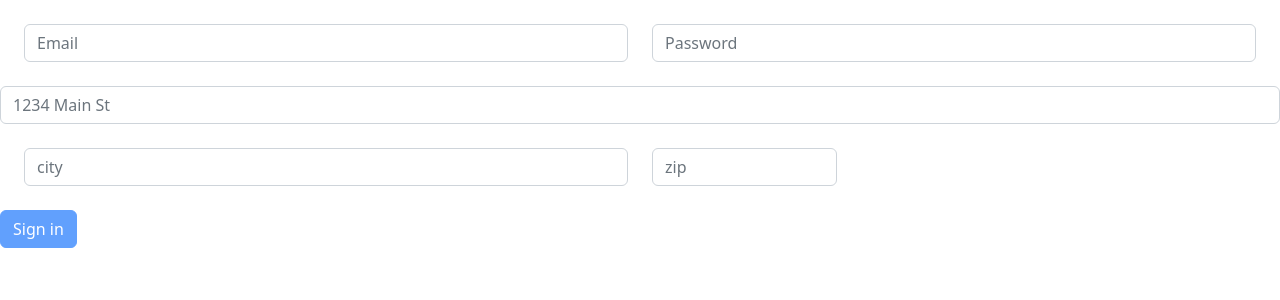
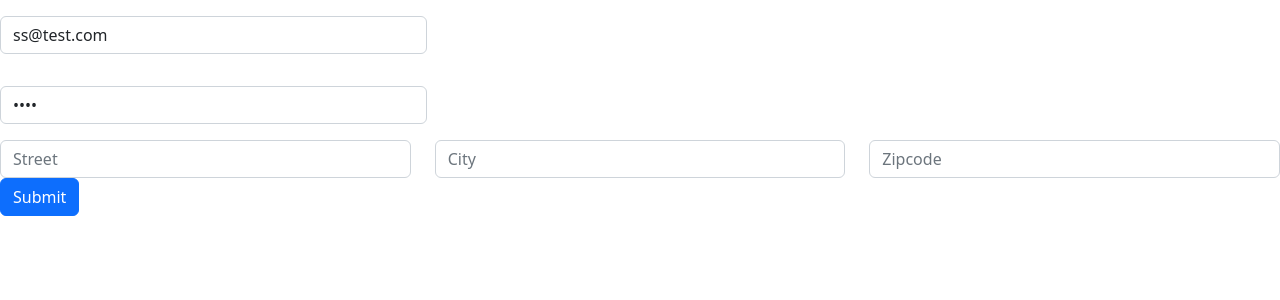
Before and after one commit to lets-build-with-code/Angular-tutorials, an Angular app: page / in a window 1280 px wide. Shown: the top 300 px of the page. Built offline with nearby package versions, Linux system fonts and the light colour scheme.

Commit message:
Angular-#63-#64-Reactive-Form

```diff
--- a/src/app/app.component.html
+++ b/src/app/app.component.html
@@ -1,50 +1,17 @@
-<div class="alert alert-success" role="alert" *ngIf="isFormSubmittedSuccessfully">
-  <h4 class="alert-heading">User Data is Submitted</h4>
-</div>
+<form [formGroup]="loginFormGroup" (ngSubmit)="login()">
+  <div class="form-grou col-4 py-3">
+    <input type="email" class="form-control" id="exampleInputEmail1" aria-describedby="emailHelp"
+      placeholder="Enter email" formControlName="email">
+  </div>
+  <div class="form-group col-4 py-3">
+    <input type="password" class="form-control" id="exampleInputPassword1" placeholder="Password"
+      formControlName="password">
+  </div>
 
-<form #userForm="ngForm" (ngSubmit)="submitUserDetail(userForm)">
-
-    <div class="row p-4">
-      <div class="form-group col-md-6">
-        <input type="email" class="form-control" id="inputEmail4" placeholder="Email" [(ngModel)]="userFormInput.email"  name="email" required
-        minlength="5"  #email="ngModel"
-        >
-        <span *ngIf="userForm.form.controls['email']?.touched && userForm.form.controls['email']?.hasError('required')" class="text-danger">
-          Name is Required
-        </span>
-        <span *ngIf="email.touched && userForm.form.controls['email']?.hasError('minlength')" class="text-danger">
-          Name  minimum length should be 5 character
-        </span>
-      </div>
-      <div class="form-group col-md-6">
-        <input type="password" class="form-control" id="inputPassword4" placeholder="Password" [(ngModel)]="userFormInput.password" name="password"
-        required>
-        <span *ngIf="userForm.form.controls['password']?.touched && userForm.form.controls['password']?.hasError('required')" class="text-danger">
-          Name is Required
-        </span>
-      </div>
-    </div>
-    <div class="form-group">
-      <input type="text" class="form-control" id="inputAddress" placeholder="1234 Main St" [(ngModel)]="userFormInput.address" name="address" required>
-      <span *ngIf="userForm.form.controls['address']?.touched && userForm.form.controls['address']?.hasError('required')" class="text-danger">
-        Name is Required
-      </span>
-    </div>
-
-    <div class="row  p-4">
-      <div class="form-group col-md-6">
-        <input type="text" class="form-control" id="inputCity" placeholder="city" [(ngModel)]="userFormInput.city" name="city" required>
-        <span *ngIf="userForm.form.controls['city']?.touched && userForm.form.controls['city']?.hasError('required')" class="text-danger">
-          Name is Required
-        </span>
-      </div>
-
-      <div class="form-group col-md-2">
-        <input type="text" class="form-control" id="inputZip" placeholder="zip" [(ngModel)]="userFormInput.zip" name="zip" required>
-        <span *ngIf="userForm.form.controls['zip']?.touched && userForm.form.controls['zip']?.hasError('required')" class="text-danger">
-          Name is Required
-        </span>
-      </div>
-    </div>
-    <button type="submit" class="btn btn-primary" [disabled]="!userForm.form.valid" >Sign in</button>
-  </form>
+  <div class="form-group row" [formGroup]="addrFormGroup">
+    <div class="col-4"> <input type="text" class="form-control" placeholder="Street" formControlName="street"></div>
+    <div class="col-4"><input type="text" class="form-control" placeholder="City" formControlName="city"></div>
+    <div class="col-4"><input type="text" class="form-control" placeholder="Zipcode" formControlName="zipcode"></div>
+  </div>
+  <button type="submit" class="btn btn-primary">Submit</button>
+</form>
--- a/src/app/app.component.ts
+++ b/src/app/app.component.ts
@@ -1,7 +1,7 @@
 
 
 import { Component } from '@angular/core';
-import { NgForm } from '@angular/forms';
+import { FormControl, FormGroup, NgForm } from '@angular/forms';
 import { HttpRequestService } from './http-request.service';
 
 
@@ -15,32 +15,29 @@ import { HttpRequestService } from './http-request.service';
 
 export class AppComponent {
 
-  userFormInput = {
-    email:'',
-    password:'',
-    address:'',
-    city:'',
-    zip:''
+  loginFormGroup! : FormGroup;
+  addrFormGroup: FormGroup = new FormGroup({
+    street : new FormControl(''),
+    city : new FormControl(''),
+    zipcode : new FormControl(''),
+
+  })
+
+  constructor(){
+      this.loginFormGroup = new FormGroup({
+        email : new FormControl('ss@test.com'),
+        password : new FormControl('1234'),
+        address : this.addrFormGroup
+      })
   }
-  isFormSubmittedSuccessfully:boolean = false
 
-  constructor(private httpRequest : HttpRequestService) {
+  login() {
+    const emailMatch = this.loginFormGroup.value.email.split('@')[1];
+    if(emailMatch === 'abc.com') {
+      this.loginFormGroup.removeControl('address');
+    }
 
-  }
-  submitUserDetail(userForm:NgForm) {
-    console.log("form : ", userForm.form.value, userForm);
-
-    this.httpRequest.createUser(userForm.form.value).subscribe({
-      next:res =>{ console.log(res)
-        this.isFormSubmittedSuccessfully = true;
-         userForm.resetForm();
-         setTimeout(()=> {
-          this.isFormSubmittedSuccessfully = false
-         },2000)
-      },
-      error:err => console.log(err)
-    })
-
+    console.log("form group : ", this.loginFormGroup, "From Values :", this.loginFormGroup.value);
   }
 
 }
--- a/src/app/app.module.ts
+++ b/src/app/app.module.ts
@@ -3,7 +3,7 @@ import { BrowserModule } from '@angular/platform-browser';
 import { AppRoutingModule } from './app-routing.module';
 import { AppComponent } from './app.component';
 import { NgbModule } from '@ng-bootstrap/ng-bootstrap';
-import { FormsModule } from '@angular/forms';
+import {  ReactiveFormsModule } from '@angular/forms';
 import {HttpClientModule} from '@angular/common/http'
 
 
@@ -15,8 +15,8 @@ import {HttpClientModule} from '@angular/common/http'
     BrowserModule,
     AppRoutingModule,
     NgbModule,
-    FormsModule,
     HttpClientModule,
+    ReactiveFormsModule
   ],
   providers: [],
   bootstrap: [AppComponent]
```
